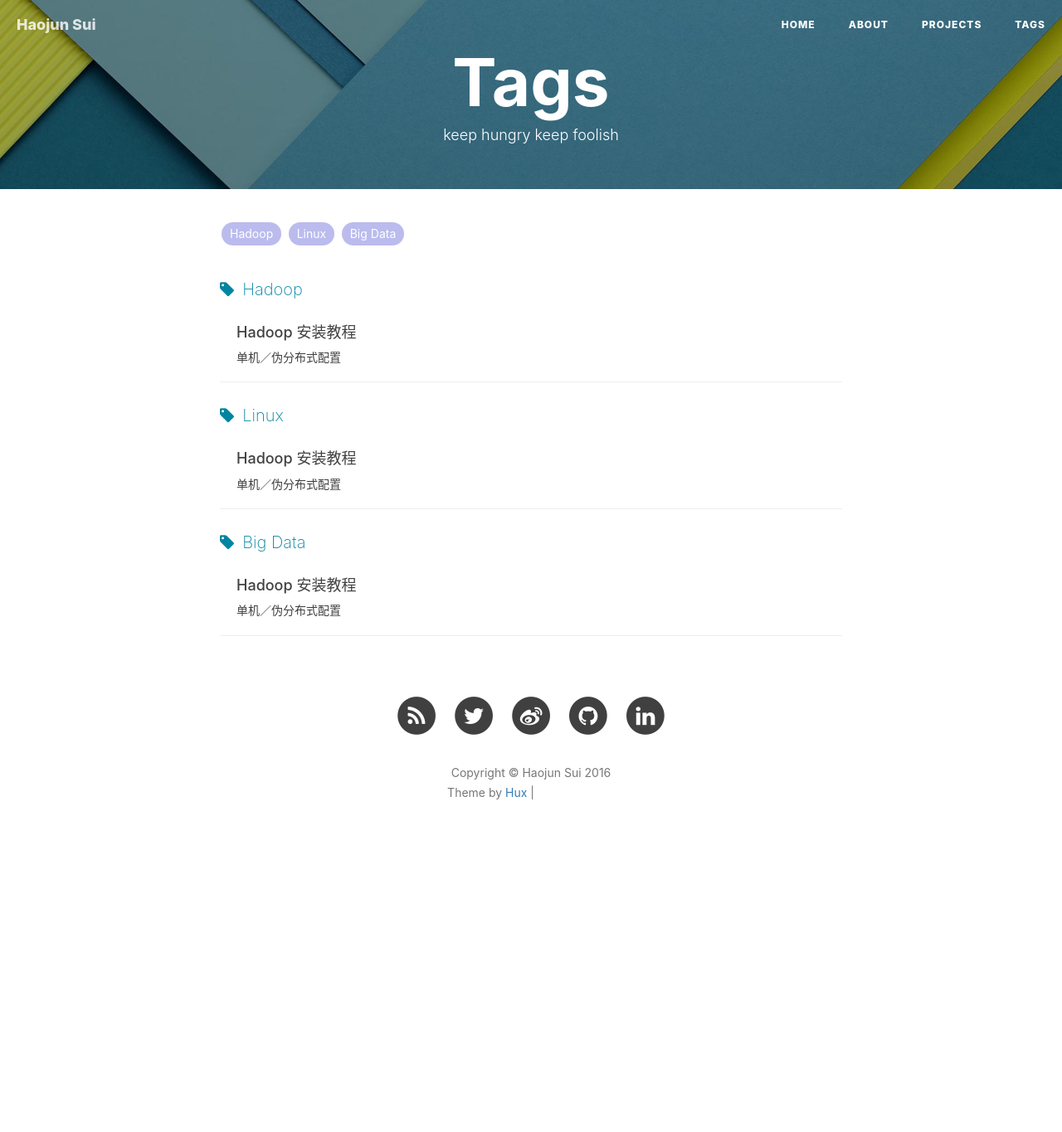
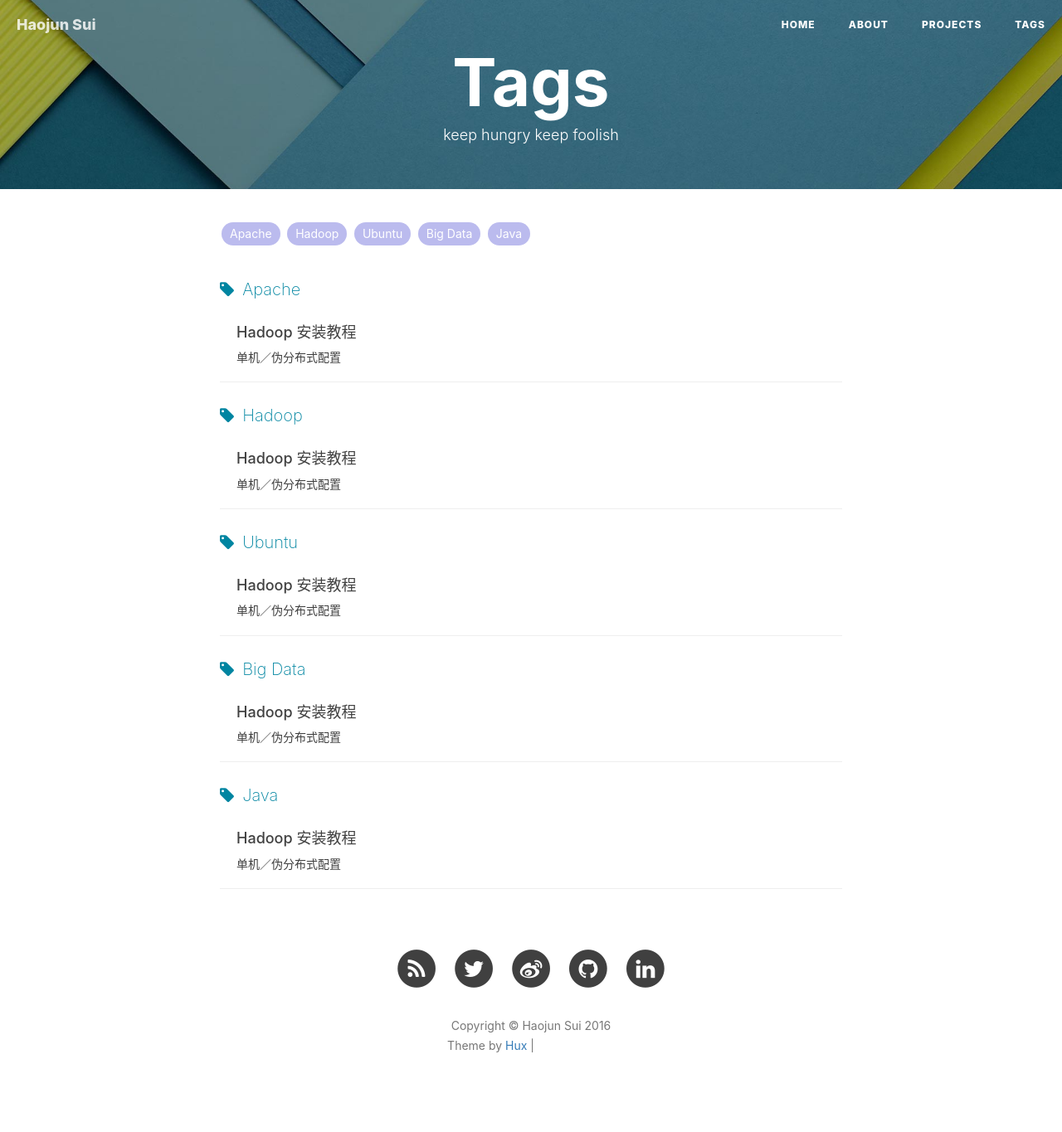
Before and after one commit to haojunsui/haojunsui.github.io, a Jekyll site: the page built from tags.html, in a window 1280 px wide. Shown: the whole page at 83% size. Built offline with Jekyll 4.4.1, drawn with Linux system fonts in a browser that asks for light colours; nearby versions of some CDN libraries; comment, search, counter and statistics services are not loaded; before the commit the page ends 1060 px from its top, so only the background shows below that; grey boxes are pictures that could not be loaded.

Commit message:
Update header image.

```diff
--- a/_posts/2016-06-21-hadoop-single.markdown
+++ b/_posts/2016-06-21-hadoop-single.markdown
@@ -4,11 +4,13 @@
 subtitle:   "单机／伪分布式配置"
 date:       2016-06-21 03:00:00
 author:     "Haojun"
-header-img: "img/in-post/hadoop-single/header.jpeg"
+header-img: "img/in-post/hadoop-single/header.jpg"
 tags:
+    - Apache
     - Hadoop
-    - Linux
+    - Ubuntu
     - Big Data
+    - Java
 ---
 
 ## 前言
```
